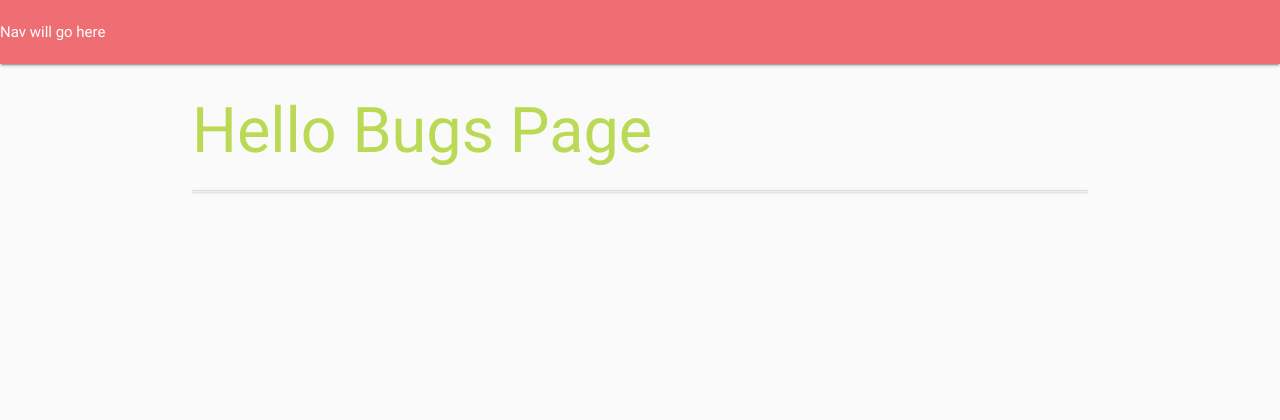
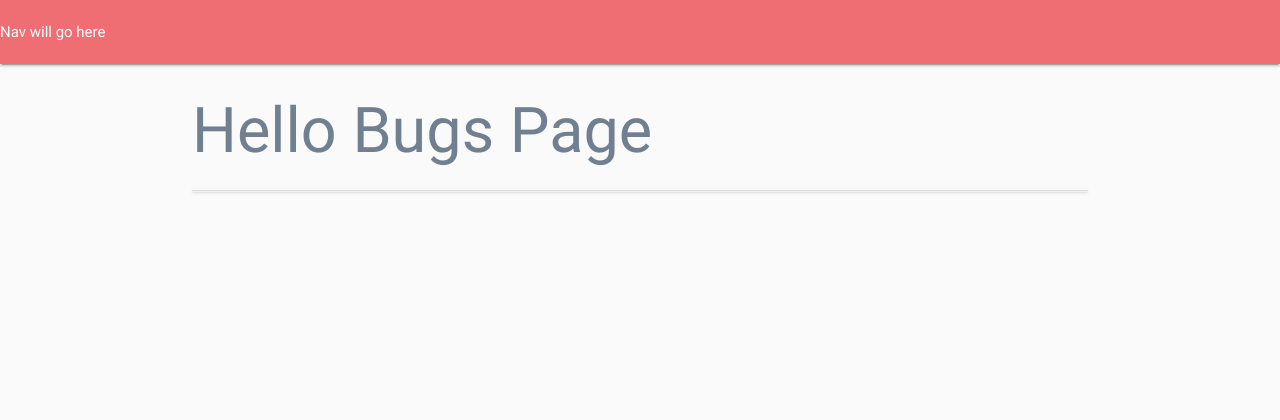
Before and after one commit to geminerald/bugzap, a Flask app: page / in a window 1280 px wide. Shown: the top 420 px of the page. Run offline with Flask 2, Linux system fonts and the light colour scheme; data that the repository does not hold is empty; some libraries are stand-ins or nearby versions.

Commit message:
confirmed js and css files mapping, reverting changes

```diff
--- a/static/css/style.css
+++ b/static/css/style.css
@@ -1,4 +1,4 @@
 body{
     background-color: #fafafa;
-    color: #bada55;
+    color: slategrey;
 }
--- a/static/js/app.js
+++ b/static/js/app.js
@@ -1,4 +1,3 @@
 $(document).ready(function(){
     $('.collapsible').collapsible();
-    console.log("Hello World");
   });
```
